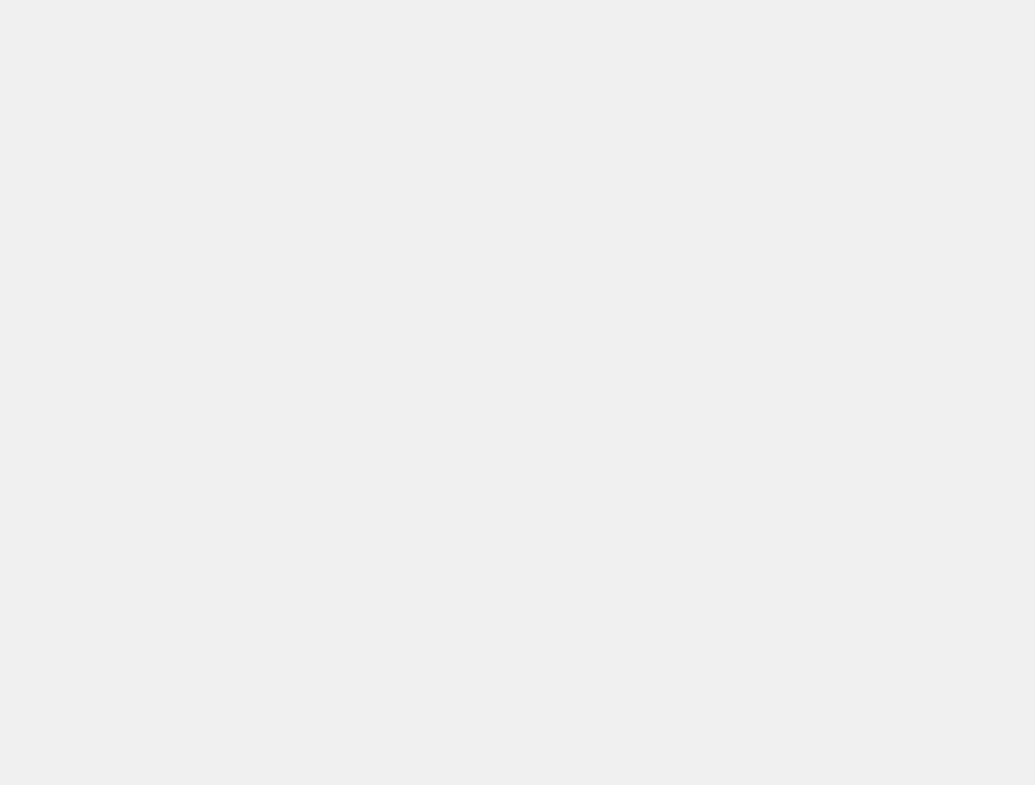
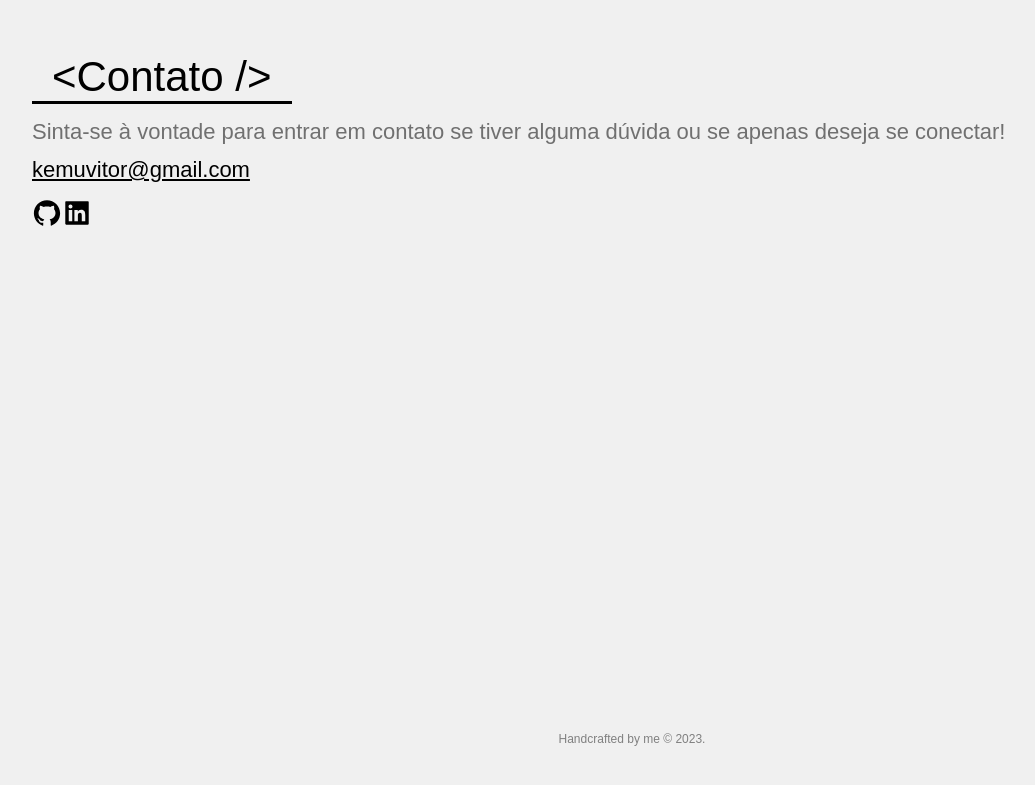
Before and after one commit to Vitor-Kemuel/Portfolio, a React (Create React App) app: page / in a window 1280 px wide. Shown: the part 1587-2372 px from the top of the page, without its empty margins (8-1043 px from the left). Before the commit the page ends 800 px from the top, so only its background shows below. Built offline with nearby package versions, Linux system fonts and the light colour scheme.

Commit message:
Adicionando pagina de contato

```diff
--- a/src/pages/App.tsx
+++ b/src/pages/App.tsx
@@ -1,9 +1,13 @@
+import Contact from "./contact";
 import Presentation from "./presentation";
+import Projects from "./projects";
 
 function App() {
   return (
     <div className="App">
       <Presentation/>
+      <Projects/>
+      <Contact/>
     </div>
   );
 }
--- /dev/null
+++ b/src/pages/contact/index.tsx
@@ -0,0 +1,39 @@
+import { About, Column, Copyright, Email, IconContainer, PageContainer, Row, Space, Title } from "./styles";
+import { AiFillGithub, AiFillLinkedin } from 'react-icons/ai';
+
+const Contact = () => {
+    return(
+        <PageContainer>
+            <Column>
+                <Row>
+                    <Title>{"<Contato />"}</Title>
+                </Row>
+                <Row>
+                    <About>
+                        Sinta-se à vontade para entrar em contato se tiver alguma dúvida
+                        ou se apenas deseja se conectar!
+                    </About>
+                </Row>
+                <Row>
+                    <Email href="mailto:kemuvitor@gmail.com">
+                        kemuvitor@gmail.com
+                    </Email>
+                </Row>
+                <Row>
+                    <IconContainer href="https://github.com/Vitor-Kemuel" target="_blank">
+                        <AiFillGithub />
+                    </IconContainer>
+                    <IconContainer href="https://www.linkedin.com/in/vitor-kemuel/" target="_blank">
+                        <AiFillLinkedin />
+                    </IconContainer>
+                </Row>
+                <Space/>
+                <Copyright>
+                    Handcrafted by me © 2023.
+                </Copyright>
+            </Column>
+        </PageContainer>
+    );
+};
+
+export default Contact;
--- /dev/null
+++ b/src/pages/contact/styles.ts
@@ -0,0 +1,66 @@
+import styled from "styled-components"
+
+export const PageContainer = styled.div`
+    width: 100%;
+    height: 100vh;
+    display: flex;
+    justify-content: center;
+    padding: 40px 40px 40px;
+`
+export const Title = styled.h2`
+    font-size: 42px;
+    font-weight: 400;
+    color: #000;
+    margin: 0 0 15px;
+    border-bottom: solid 3px;
+    padding: 0 20px 0;
+    @media screen and (max-width: 500px){
+        &{
+            font-size: 35px;
+            font-weight: 400;
+        }
+    }
+`
+export const About = styled.p`
+    font-size: 22px;
+    color: #707070;
+`
+export const Email = styled.a`
+    font-size: 22px;
+    color: #000;
+    margin: 12px 0 15px;
+`
+export const Row = styled.div`
+    width: 100%;
+    display: flex;
+    align-items: center;
+    flex-direction: row;
+`
+export const Column = styled.div`
+    width: 100%;
+    display: flex;
+    align-items: center;
+    flex-direction: column;
+`
+export const IconContainer = styled.a`
+    display:flex;
+    align-items: center;
+    font-size: 30px;
+    font-weight: 700;
+    text-align: center;
+    color: #000;
+    transition: .7s;
+    &:hover{
+        opacity: 0.6;
+        cursor:pointer;
+    }
+
+`
+export const Space = styled.div`
+    width: 30px;
+    height: 70%;
+`
+export const Copyright = styled.p`
+    font-size: 12px;
+    color: #808080;
+`
```
